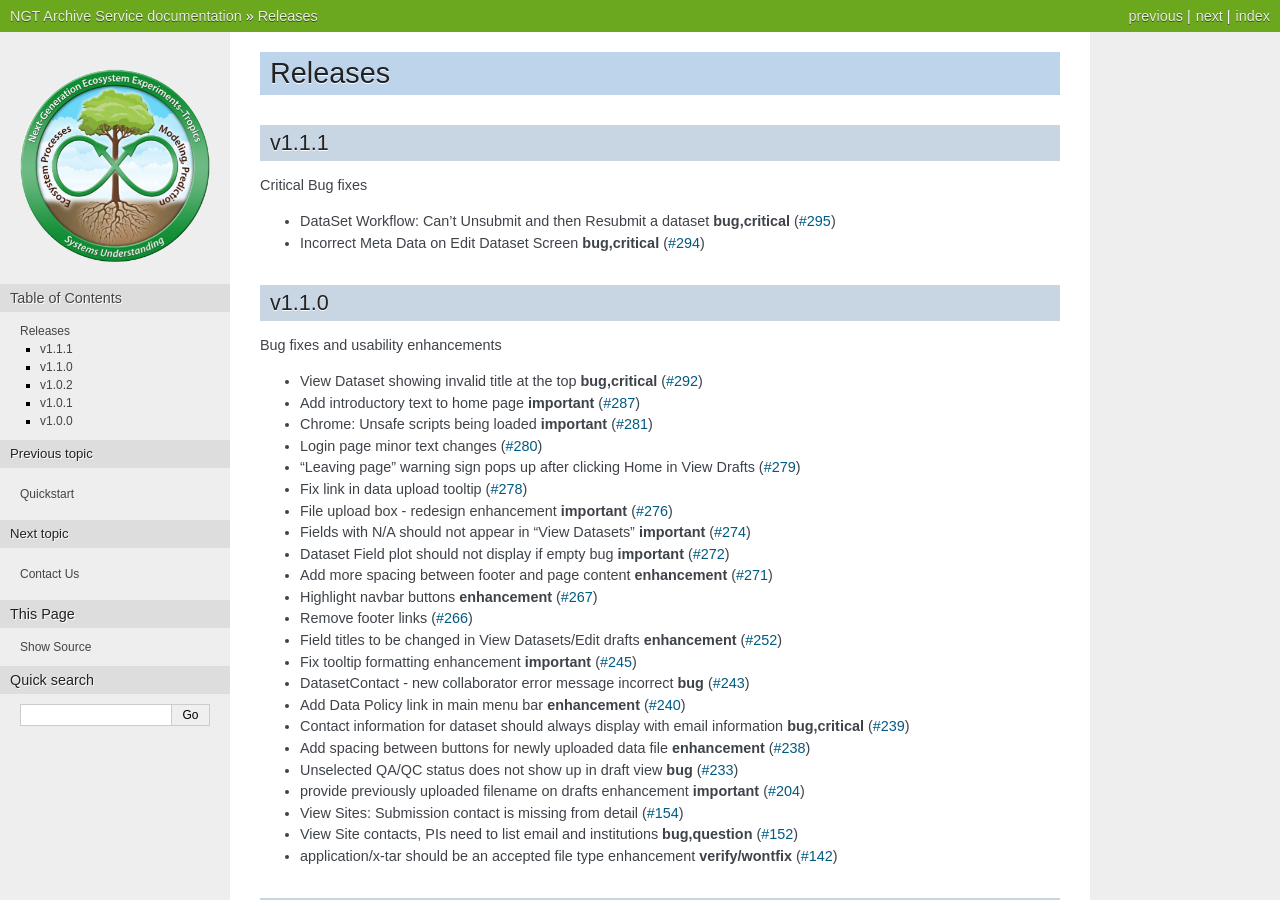
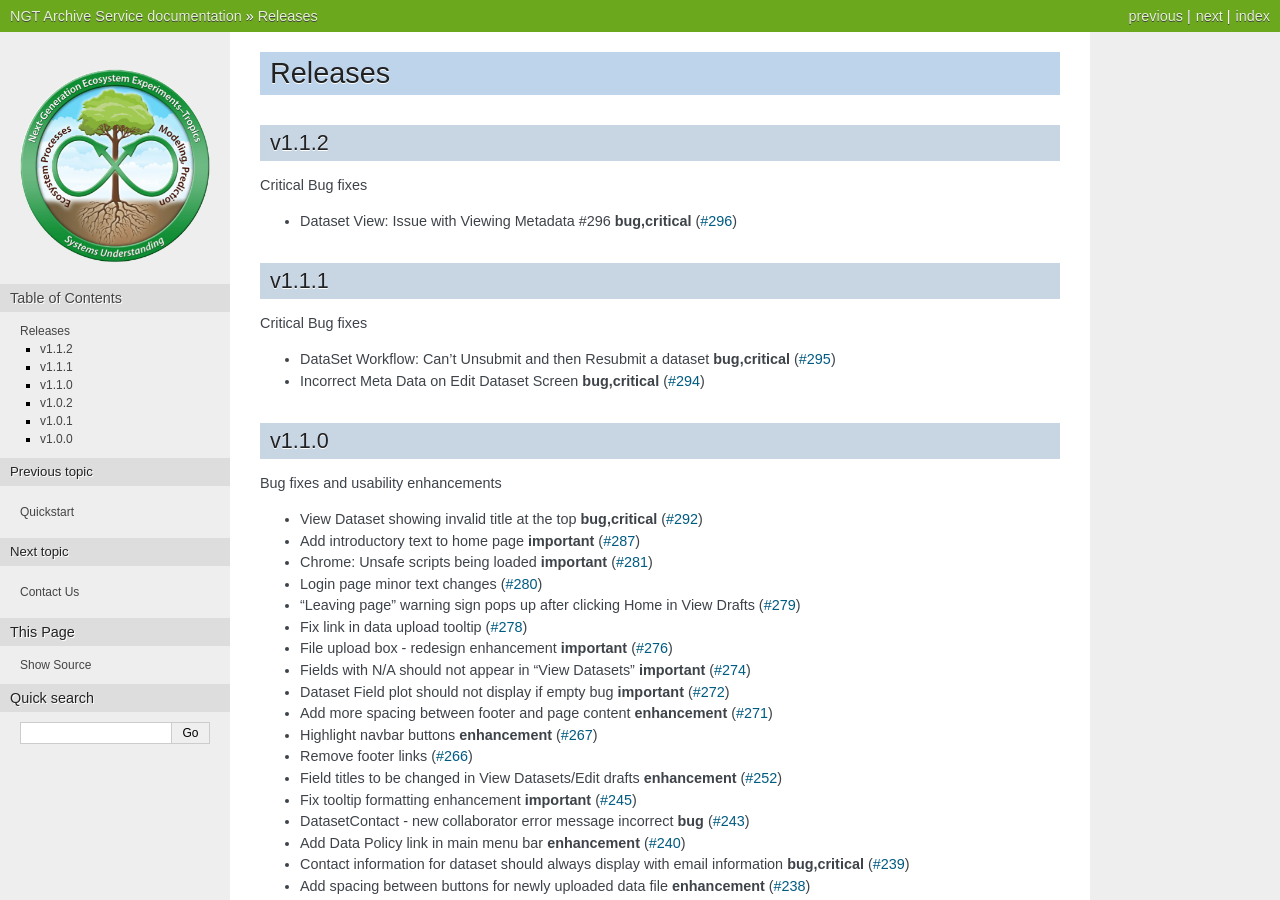
Before and after one commit to NGEET/ngt-archive, a Sphinx documentation site: the page built from docs/releases.rst, in a window 1280 px wide and 900 px high. Built offline with Sphinx 7.4.7, drawn with Linux system fonts in a browser that asks for light colours; the version number could not be read and is left out.

Commit message:
Update releases.rst

```diff
--- a/docs/releases.rst
+++ b/docs/releases.rst
@@ -1,6 +1,13 @@
 ========
 Releases
 ========
+
+v1.1.2
+======
+Critical Bug fixes
+
+- Dataset View: Issue with Viewing Metadata #296 **bug,critical** (`#296  <https://github.com/NGEET/ngt-archive/issues/296>`_)
+
 
 v1.1.1
 ======
```
